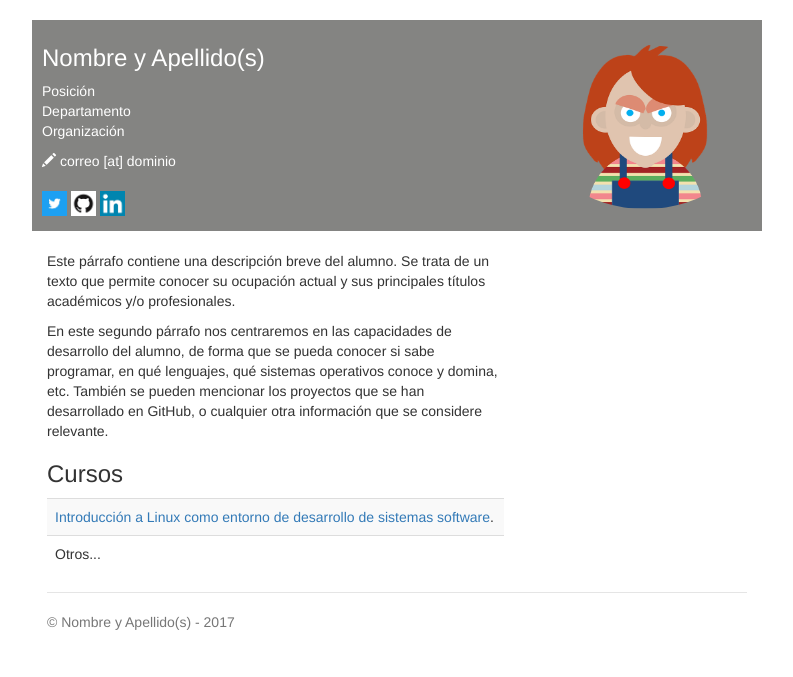
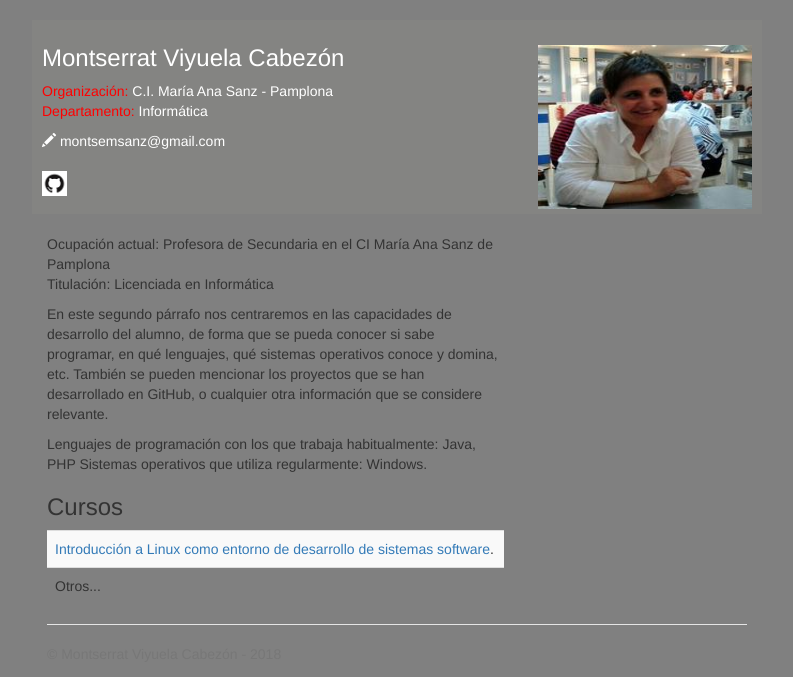
Before and after one commit to agogorzagdam1/montsemsanz.github.io, a plain HTML site: page index.html in a window 1280 px wide. Shown: the whole page, without its empty margins (243-1036 px from the left). Drawn offline with nearby package versions, Linux system fonts and the light colour scheme.

Commit message:
Tercera versión de mi sitio web

```diff
--- a/css/style.css
+++ b/css/style.css
@@ -85,6 +85,7 @@ body {
 body {
   padding-top: 20px;
   padding-bottom: 20px;
+  background-color: gray;
 }
 
 .navbar {
@@ -101,6 +102,10 @@ body {
 
 .header-bar .address {
   color: #B6B6B4;
+}
+
+.header-bar .dato {
+  color: red;
 }
 
 .float-right {
--- a/index.html
+++ b/index.html
@@ -8,7 +8,7 @@
     <meta name="author" content="Nombre y Apellido(s)">
 
     <!--Sustituir por los datos del alumno-->
-    <title>Nombre y Apellido(s)</title>
+    <title>Montserrat Viyuela Cabezón</title>
 
     <link href="css/bootstrap.min.css" rel="stylesheet">
     <link href="css/style.css" rel="stylesheet">
@@ -17,33 +17,33 @@
   <body>
     <div class="container header-bar">
       <!--Sustituir por los datos del alumno-->
-      <h3>Nombre y Apellido(s) <span><img style="width: 214px; height: 164px;" class='img-circle' alt="Nombre y Apellido(s)" src="img/foto.png" align="right"></span></h3>
+      <h3>Montserrat Viyuela Cabezón <span><img style="width: 214px; height: 164px;" class='img-csquare' alt="Nombre y Apellido(s)" src="img/MontseViyuela.jpg" align="right"></span></h3>
       <p>
         <!--Sustituir por los datos del alumno-->
-        Posición<br>
-        Departamento<br>
-        Organización
+        <span class='dato'>Organización: </span>C.I. María Ana Sanz - Pamplona<br>
+         <span class='dato'>Departamento: </span>Informática
       </p>
       <address>
         <!--Sustituir por los datos del alumno-->
-        <span class='glyphicon glyphicon-pencil'></span> correo [at] dominio <br>
+        <span class='glyphicon glyphicon-pencil'></span> montsemsanz@gmail.com<br>
       </address>
 
       <!--Sustituir por los datos del alumno-->
-      <p><a href="http://twitter.com/usuario" target="blank"><img src="img/twitter-icon.jpg" width=25></a>
-      <!--Sustituir por los datos del alumno-->
-      <a href="http://github.com/usuario" target="blank"><img src="img/github-icon.png" width=25></a>
-      <!--Sustituir por los datos del alumno-->
-      <a href="https://es.linkedin.com/in/usuario" target="blank"><img src="img/linkedin-icon.png" width=25></a>
+      <p>
+      <a href="http://github.com/montsemsanz" target="blank"><img src="img/github-icon.png" width=25></a></p>
+
     </div>
 
     <div class="container">
       <div class='row'>
         <div class='col-sm-8'>
           <br>
-          <p>Este párrafo contiene una descripción breve del alumno. Se trata de un texto que permite conocer su ocupación actual y sus principales títulos académicos y/o profesionales.  </p>
 
+          <p>Ocupación actual: Profesora de Secundaria en el CI María Ana Sanz de Pamplona <br/>
+          Titulación: Licenciada en Informática </p>
           <p>En este segundo párrafo nos centraremos en las capacidades de desarrollo del alumno, de forma que se pueda conocer si sabe programar, en qué lenguajes, qué sistemas operativos conoce y domina, etc. También se pueden mencionar los proyectos que se han desarrollado en GitHub, o cualquier otra información que se considere relevante.</p>
+          <p>Lenguajes de programación con los que trabaja habitualmente: Java, PHP
+          Sistemas operativos que utiliza regularmente: Windows.</p>
 
           <h3>Cursos</h3>
           <table class='table table-striped'>
@@ -55,7 +55,7 @@
 
       <footer class="footer">
         <!--Sustituir por los datos del alumno-->
-        <p>&copy; Nombre y Apellido(s) - 2017</p>
+        <p>&copy; Montserrat Viyuela Cabezón - 2018</p>
       </footer>
 
     </div>
```
Also changed, not shown: img/MontseViyuela.jpg (added).
